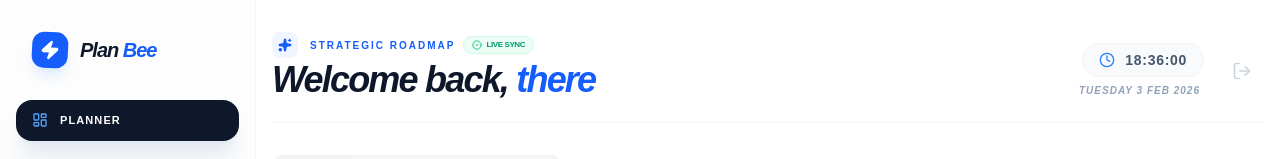
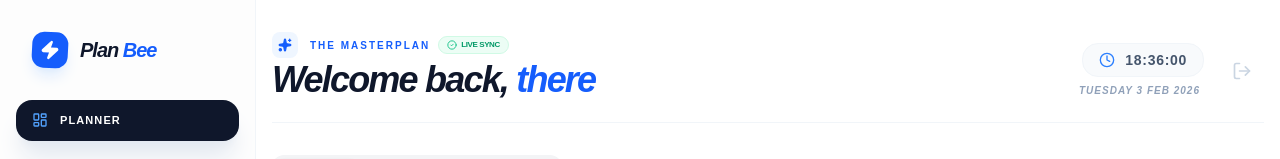
Before and after one commit to sohpra/SmartPlanner, a Next.js app: page /planner in a window 1280 px wide. Shown: the top 159 px of the page. Built offline with nearby package versions, Linux system fonts and the light colour scheme; no server answers; the database is empty.

Commit message:
UI change dashboard header

```diff
--- a/app/components/dashboard/DashboardHeader.tsx
+++ b/app/components/dashboard/DashboardHeader.tsx
@@ -59,7 +59,7 @@ export function DashboardHeader() {
           </div>
           <div className="flex items-center gap-2">
             <p className="text-[10px] font-black uppercase tracking-[0.2em] text-blue-600">
-              Strategic Roadmap
+              The Masterplan
             </p>
             <div className="flex items-center gap-1 px-2 py-0.5 bg-emerald-50 rounded-full border border-emerald-100">
               <CheckCircle2 className="w-2.5 h-2.5 text-emerald-500" />
```
